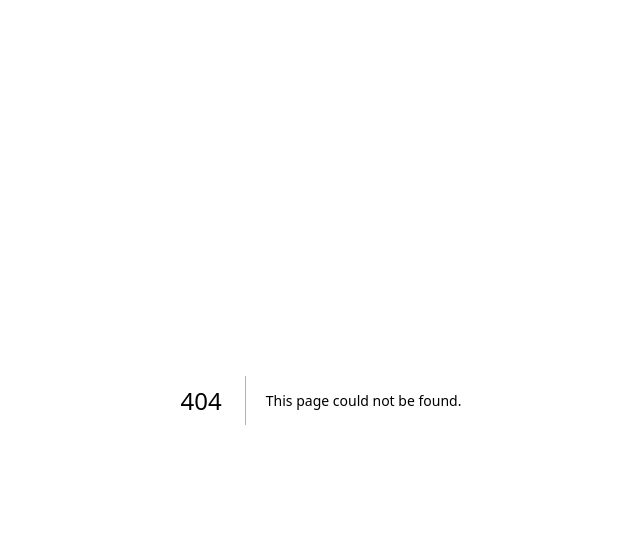
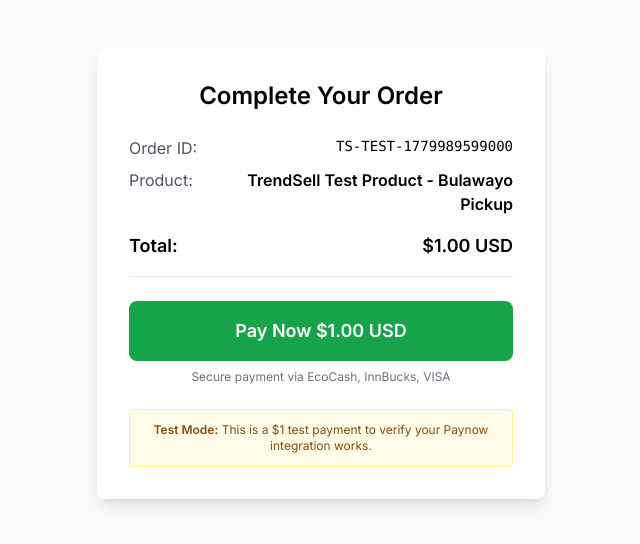
Before and after one commit to sikhumbuzilesncube/trendsell, a Next.js app: page /checkout in a window 1280 px wide. Before the commit this address had no page. Shown: the top 544 px of the page, without its empty margins (319-959 px from the left). Built offline with nearby package versions, Linux system fonts and the light colour scheme.

Commit message:
Create page.tsx

```diff
--- /dev/null
+++ b/app/checkout/page.tsx
@@ -0,0 +1,47 @@
+import PayNowButton from '@/components/PayNowButton'
+
+export default function CheckoutPage() {
+  // Test order data - change this later to real cart data
+  const testOrder = {
+    id: `TS-TEST-${Date.now()}`,
+    amount: 1.00, // $1 test so you don't waste money
+    buyerEmail: 'test@trendsell.co.zw', // Replace with your email
+    productName: 'TrendSell Test Product - Bulawayo Pickup'
+  }
+
+  return (
+    <div className="min-h-screen bg-gray-50 py-12 px-4">
+      <div className="max-w-md mx-auto bg-white rounded-lg shadow-lg p-8">
+        <h1 className="text-2xl font-bold mb-6 text-center">Complete Your Order</h1>
+
+        <div className="border-b pb-4 mb-6 space-y-2">
+          <div className="flex justify-between">
+            <span className="text-gray-600">Order ID:</span>
+            <span className="font-mono text-sm">{testOrder.id}</span>
+          </div>
+          <div className="flex justify-between">
+            <span className="text-gray-600">Product:</span>
+            <span className="font-semibold text-right">{testOrder.productName}</span>
+          </div>
+          <div className="flex justify-between text-lg font-bold pt-2">
+            <span>Total:</span>
+            <span>${testOrder.amount.toFixed(2)} USD</span>
+          </div>
+        </div>
+
+        <PayNowButton
+          orderId={testOrder.id}
+          amount={testOrder.amount}
+          buyerEmail={testOrder.buyerEmail}
+          productName={testOrder.productName}
+        />
+
+        <div className="mt-6 p-3 bg-yellow-50 border border-yellow-200 rounded">
+          <p className="text-xs text-yellow-800 text-center">
+            <strong>Test Mode:</strong> This is a $1 test payment to verify your Paynow integration works.
+          </p>
+        </div>
+      </div>
+    </div>
+  )
+              }
```
